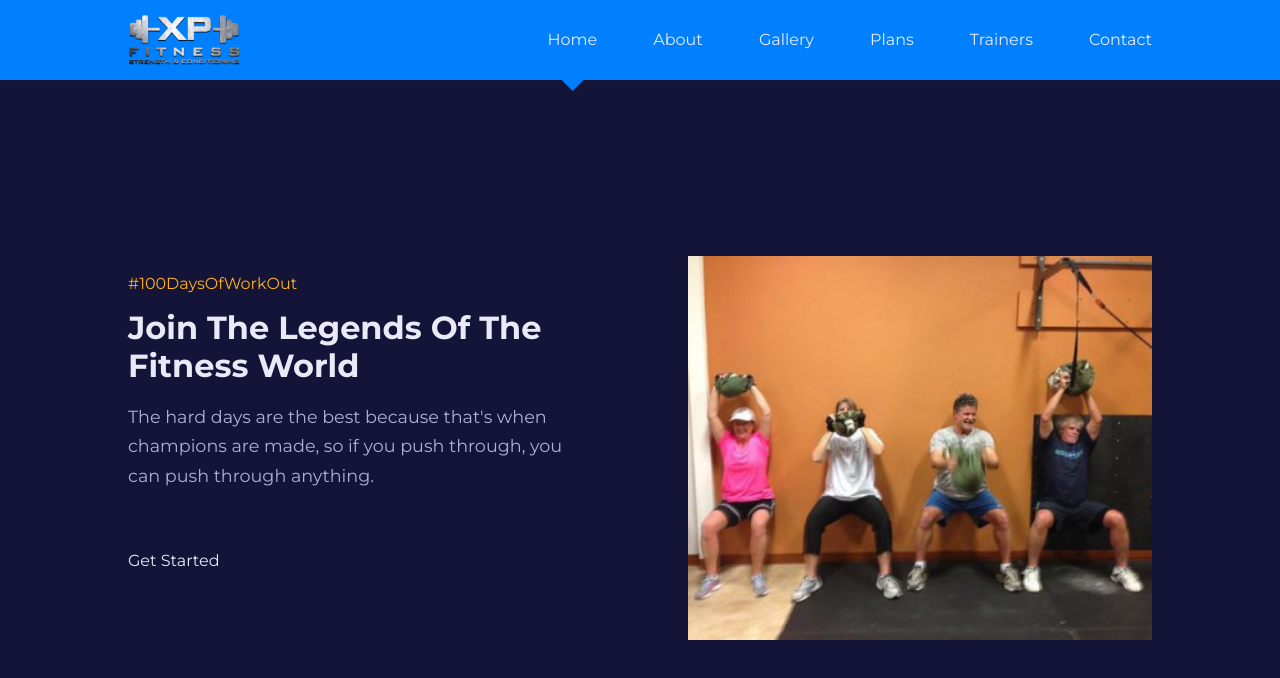
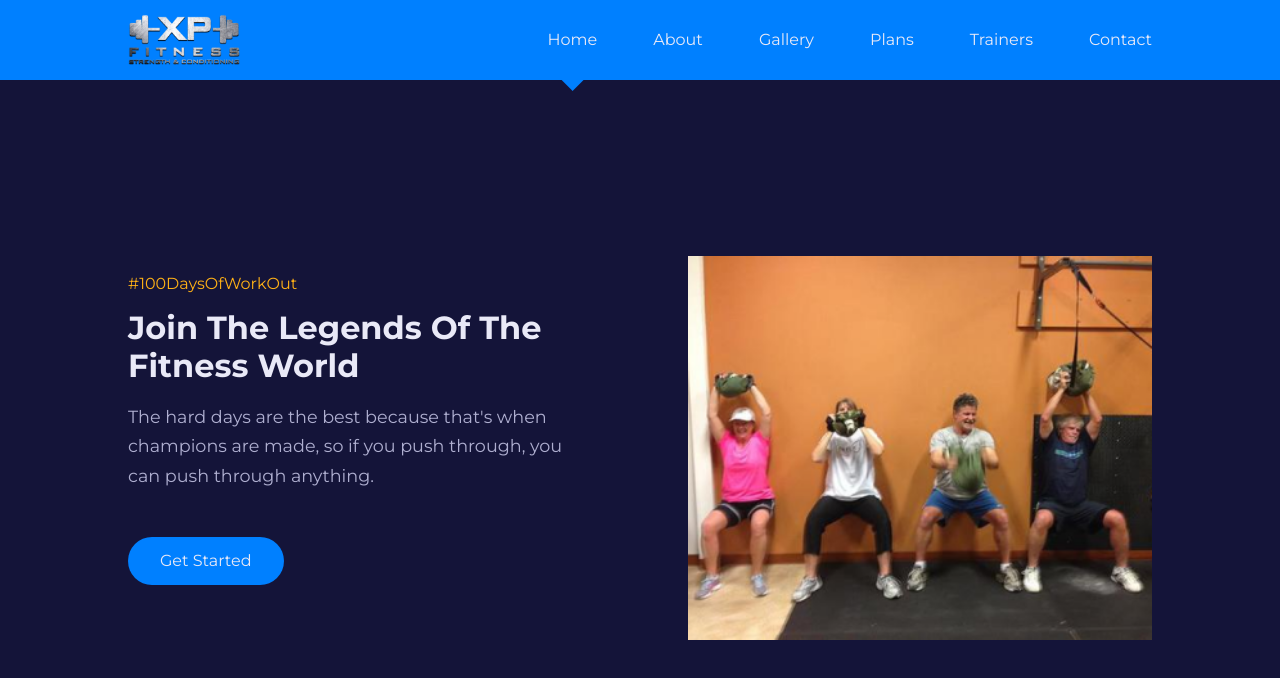
Before and after one commit to Eddysam2000/XP-Fitness, a React (Create React App) app: page / in a window 1280 px wide. Shown: the top 678 px of the page. Built offline with nearby package versions, Linux system fonts and the light colour scheme.

Commit message:
header done

```diff
--- a/src/index.css
+++ b/src/index.css
@@ -63,3 +63,14 @@ img {
     object-fit: cover;
     width: 100%;
 }
+
+
+.btn {
+    width: fit-content;
+    color: var(--color-gray-100);
+    background: var(--color-primary);
+    margin: 0 auto;
+    padding: 0.9rem 2rem;
+    border-radius: 1.5rem;
+    transition: var(--transition);
+}
```
